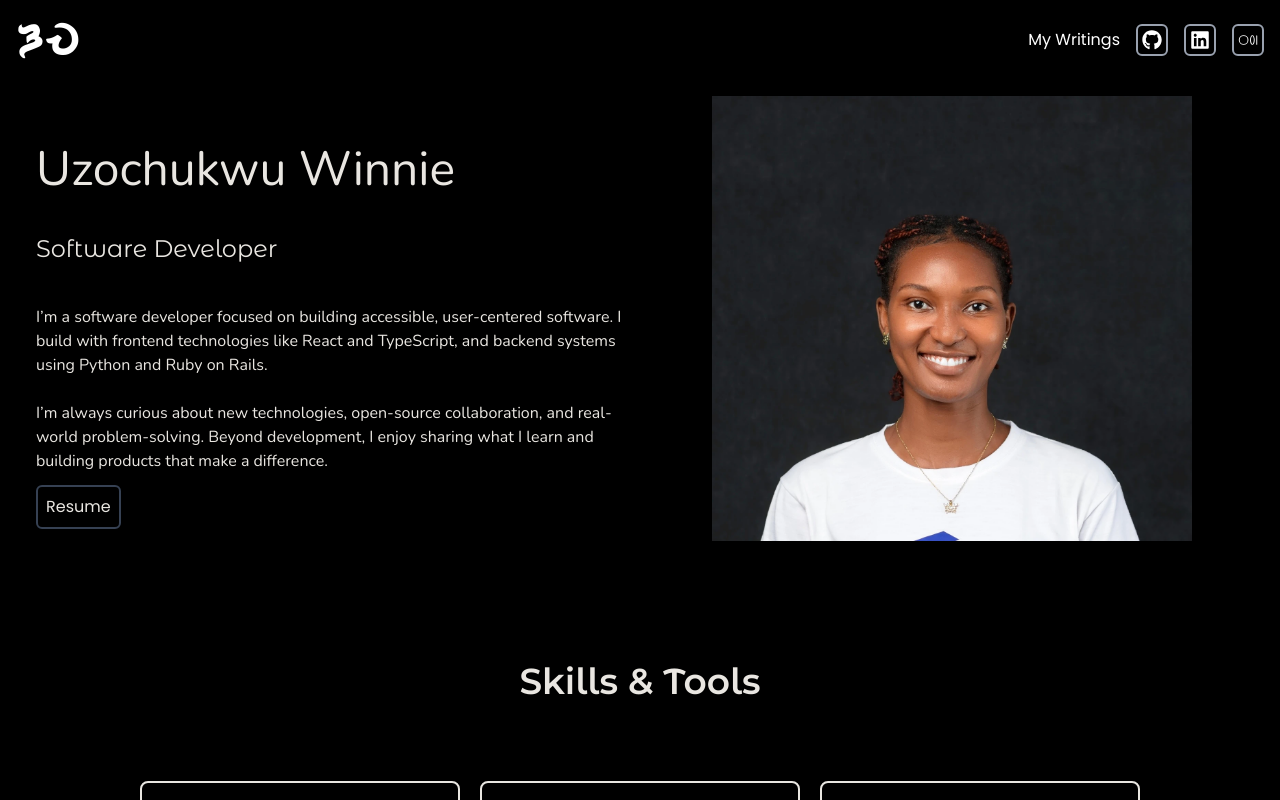
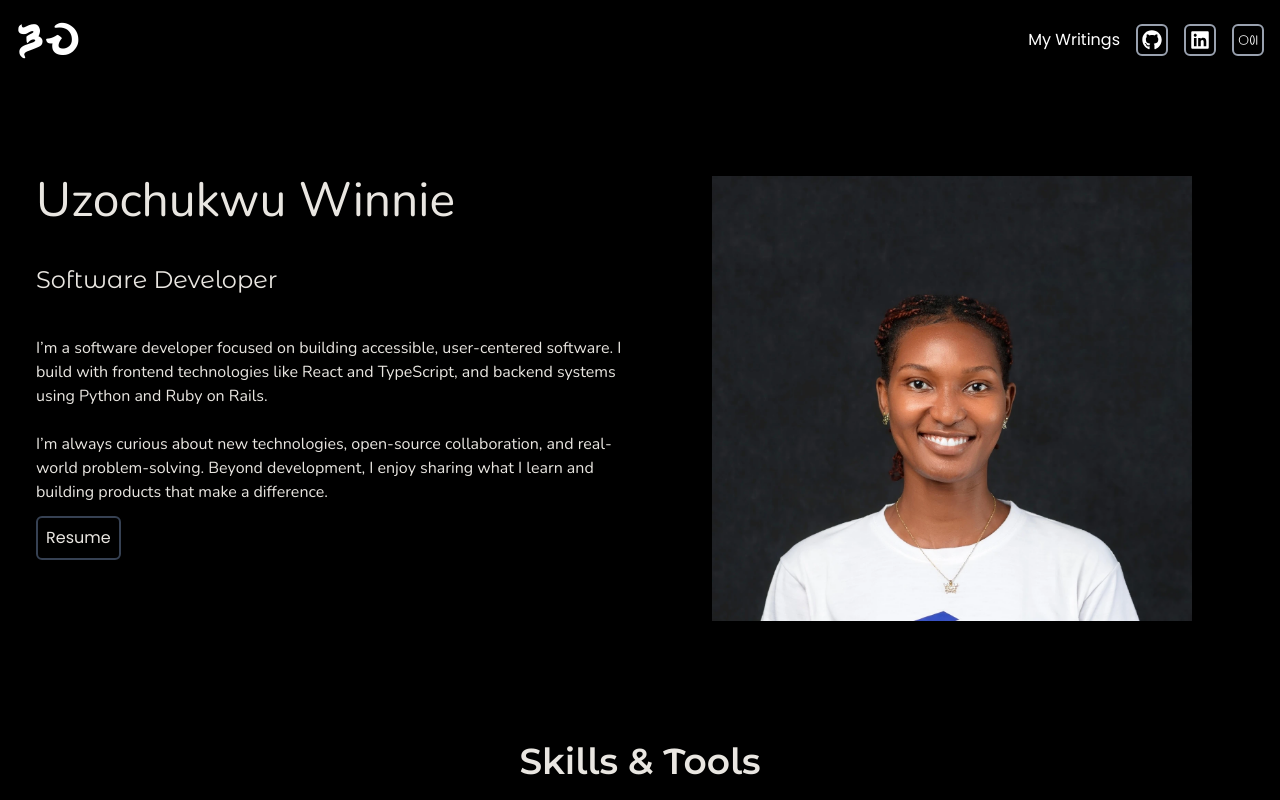
Before and after one commit to Wineshuga/portfolio2, a React (Vite) app: page / in a window 1280 px wide. Shown: the top 800 px of the page. Built offline with nearby package versions, Linux system fonts and the light colour scheme; no server answers.

Commit message:
Increase margin top of herosection

```diff
--- a/src/pages/public/home/Hero.tsx
+++ b/src/pages/public/home/Hero.tsx
@@ -4,7 +4,7 @@ const Hero = () => {
   return (
     <section
       id="hero"
-      className="flex text-[#E9E6E1] flex-col md:flex-row items-end justify-between md:gap-10 lg:gap-5 gap-5 my-20 sm:px-5 mx-auto w-fit"
+      className="flex text-[#E9E6E1] flex-col md:flex-row md:items-start items-end justify-between md:gap-10 lg:gap-5 gap-5 mb-20 mt-40 sm:px-5 mx-auto w-fit"
     >
       <section className="md:w-1/2">
         <h1
```
